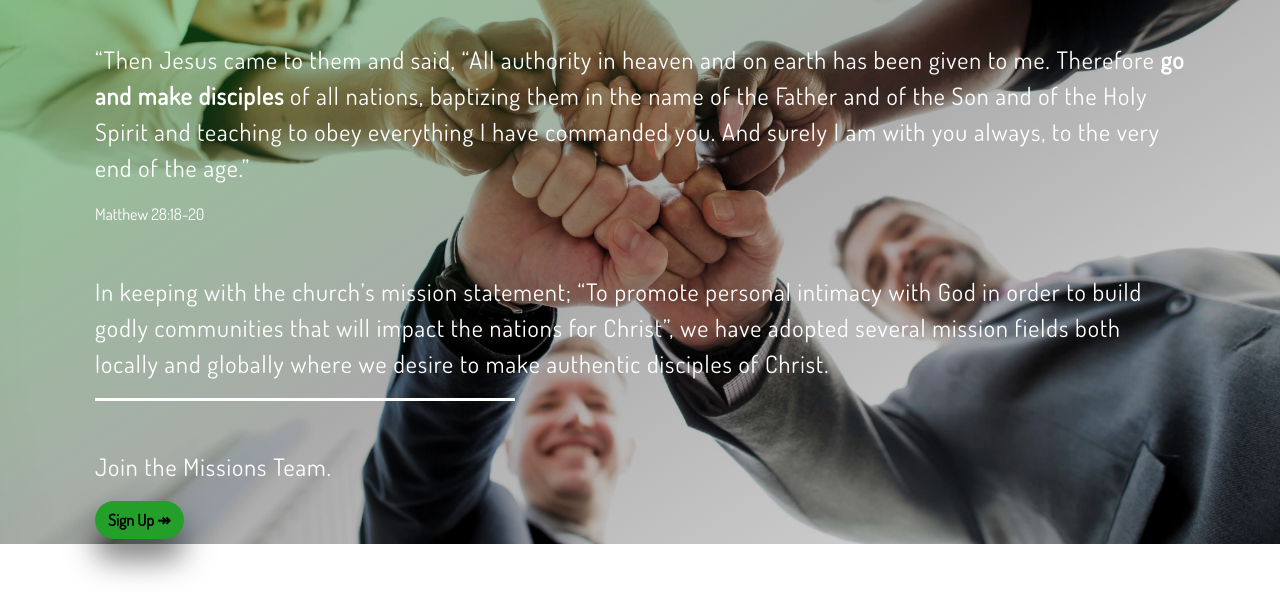
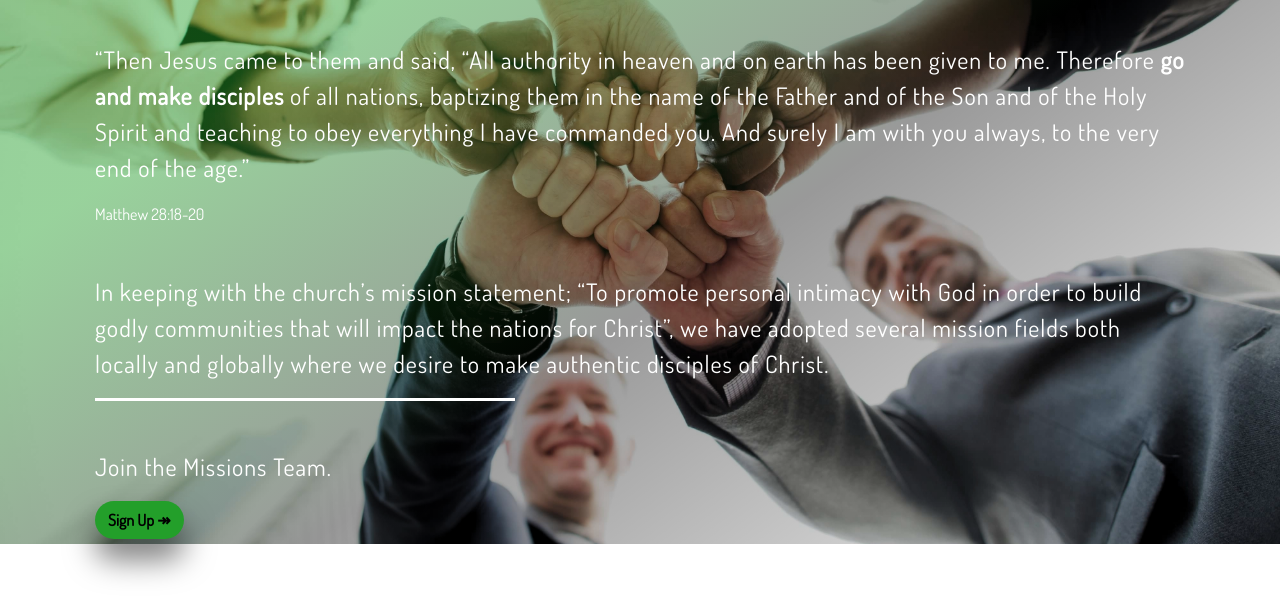
Before and after one commit to Wess58/test.mamlaka, a plain HTML site: page index.html in a window 1280 px wide. Shown: the part 256-868 px from the top of the page. Drawn offline with nearby package versions, Linux system fonts and the light colour scheme.

Commit message:
minor changes

```diff
--- a/styles.css
+++ b/styles.css
@@ -7,7 +7,7 @@ body {
   width: 100%;
   height: 100vh;
   color: #fff;
-  background-image: linear-gradient(to bottom right, #239f2a88 10%, #0005, #0002), url("images/largescrn.jpg");
+  background-image: linear-gradient( 145deg, #239f2a77 30%, #0006 60%, #0002 90%), url("images/largescrn.jpg");
   background-repeat: no-repeat;
   -webkit-background-size: cover;
   -moz-background-size: cover;
```
